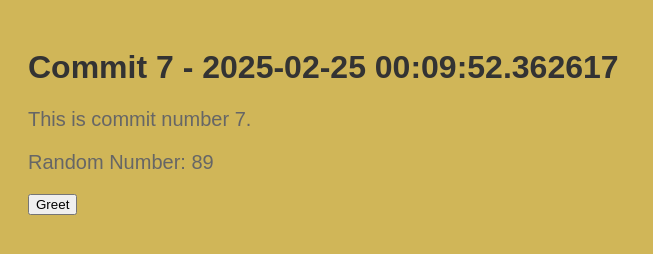
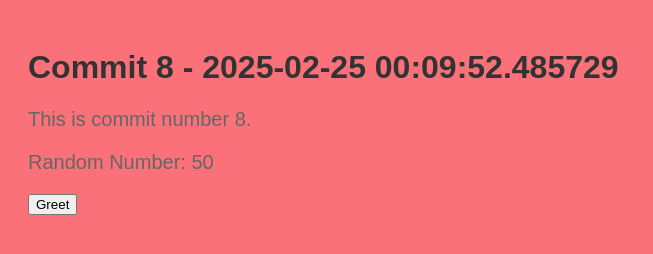
Before and after one commit to polishflits/autogen-repo-20250225000949, a plain HTML site: page index.html in a window 1280 px wide. Shown: the whole page, without its empty margins (0-653 px from the left). Drawn offline with Linux system fonts and the light colour scheme.

Commit message:
📝 Auto commit 8 with HTML, CSS, and JS

```diff
--- a/index.html
+++ b/index.html
@@ -2,13 +2,13 @@
     <!DOCTYPE html>
     <html>
     <head>
-        <title>Commit 7 - 2025-02-25 00:09:52.362617</title>
+        <title>Commit 8 - 2025-02-25 00:09:52.485729</title>
         <link rel="stylesheet" href="style.css">
     </head>
     <body>
-        <h1>Commit 7 - 2025-02-25 00:09:52.362617</h1>
-        <p>This is commit number 7.</p>
-        <p>Random Number: 89</p>
+        <h1>Commit 8 - 2025-02-25 00:09:52.485729</h1>
+        <p>This is commit number 8.</p>
+        <p>Random Number: 50</p>
         <button onclick="greet()">Greet</button>
         <script src="script.js"></script>
     </body>
--- a/script.js
+++ b/script.js
@@ -2,4 +2,4 @@
     function greet() {
         alert('Hello from commit ' + commitNumber + '!');
     }
-    var commitNumber = 7;
+    var commitNumber = 8;
--- a/style.css
+++ b/style.css
@@ -1,7 +1,7 @@
 
     body {
         font-family: Arial, sans-serif;
-        background-color: #d0b658;
+        background-color: #fa7179;
         padding: 20px;
     }
     h1 {
```
